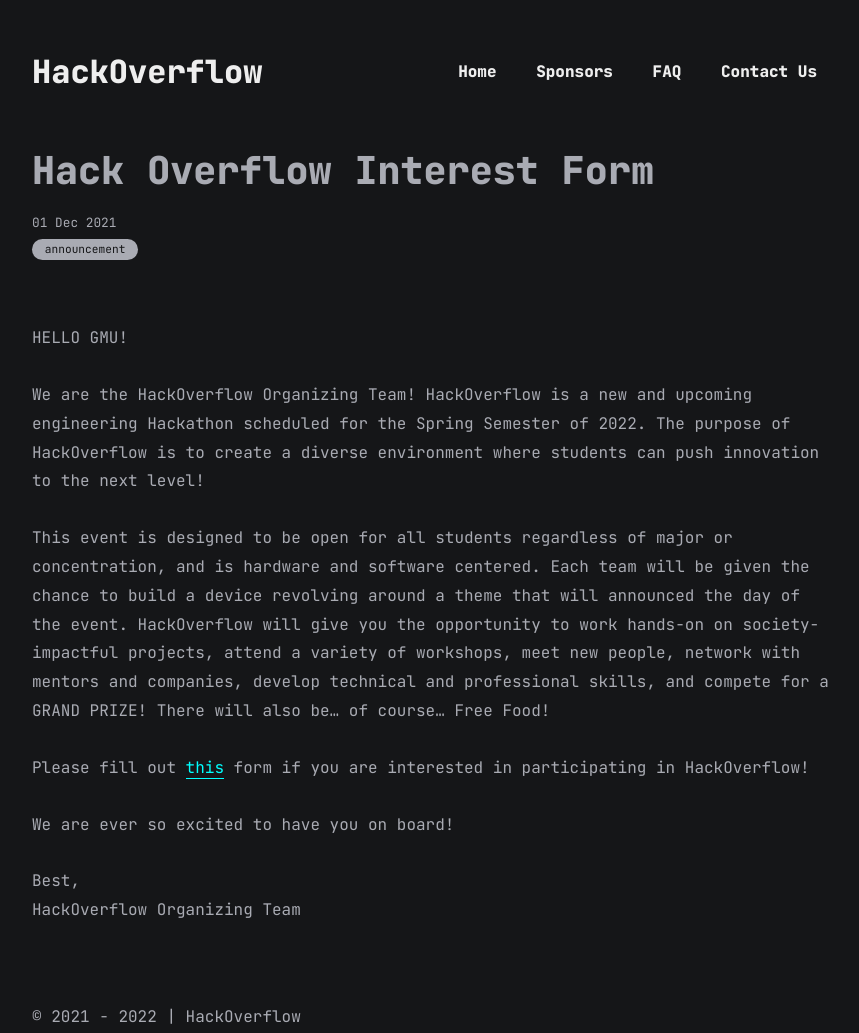
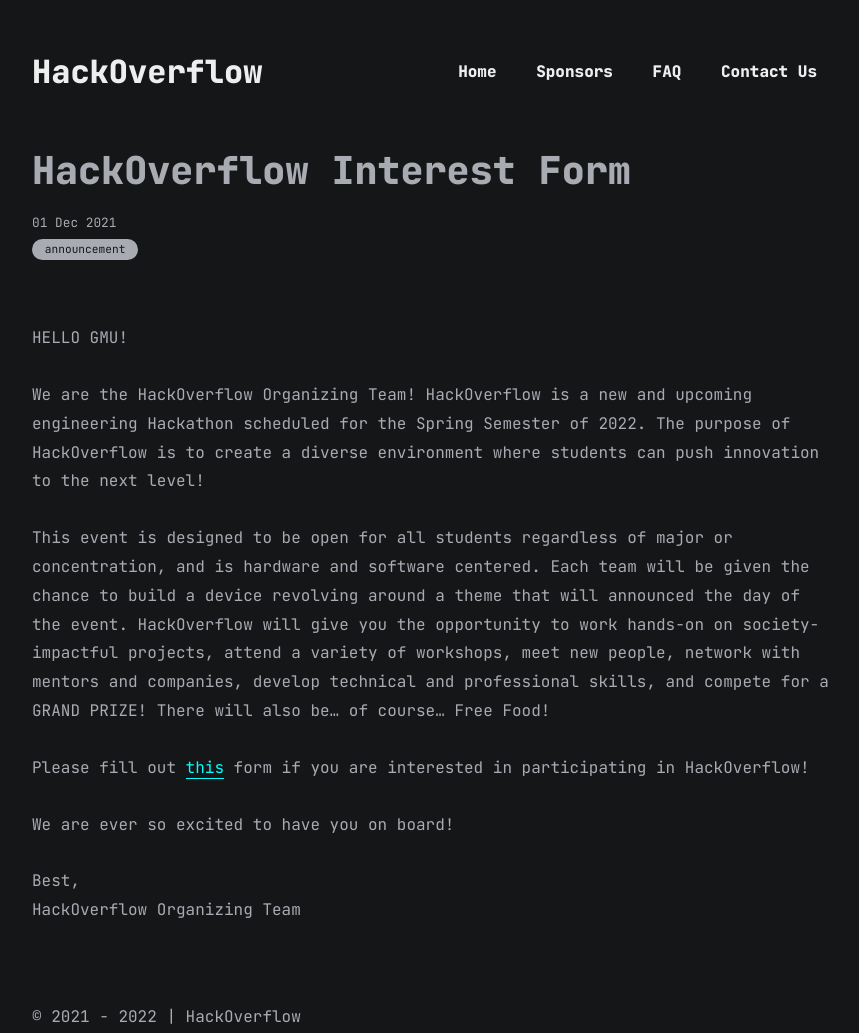
Before and after one commit to J-Souffle/T4GWebsite, a Jekyll site: the page built from all_collections/_posts/2021-01-11-Hack-Overflow-Interest.md, in a window 1280 px wide. Shown: the whole page, without its empty margins (208-1067 px from the left). Built offline with Jekyll 4.4.1, drawn with Linux system fonts in a browser that asks for light colours.

Commit message:
Update 2021-01-11-Hack-Overflow-Interest.md

```diff
--- a/all_collections/_posts/2021-01-11-Hack-Overflow-Interest.md
+++ b/all_collections/_posts/2021-01-11-Hack-Overflow-Interest.md
@@ -1,6 +1,6 @@
 ---
 layout: post
-title:  Hack Overflow Interest Form
+title:  HackOverflow Interest Form
 date:   2021-11-30 20:42:46 -0500
 categories: ["announcement"]
 ---
```
